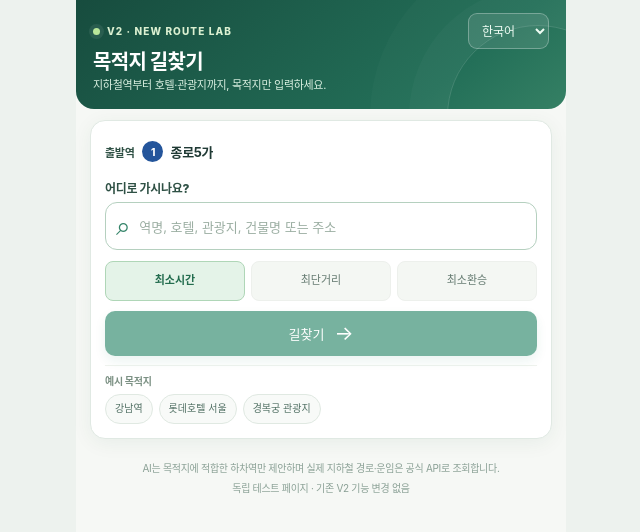
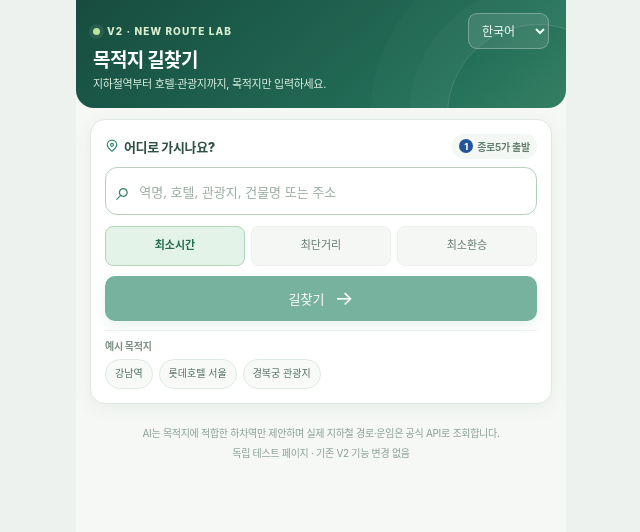
Before and after one commit to kochenkvj-code/subway-ai-guide, a Next.js app: page /v2/route-lab in a window 1280 px wide. Shown: the top 532 px of the page, without its empty margins (319-959 px from the left). Built offline with nearby package versions, Linux system fonts and the light colour scheme.

Commit message:
feat(v2-route): match compact destination header and center raw station tag

```diff
--- a/app/v2/route-lab/RouteLab.jsx
+++ b/app/v2/route-lab/RouteLab.jsx
@@ -71,6 +71,8 @@ export default function UnifiedRouteLab({embedded=false,stationContext=null,lang
   navigationRef.current?.(key,{routeState:{originCode,query,picked,mode,place,route,aiMs,...overrides}});
  }
  const t=COPY[lang],actions=RESULT_ACTIONS[lang],origin=getStationByCode(originCode)||getStationByCode('0154');
+ const originName=origin.names[lang]||origin.names.ko;
+ const departureLabel=({ko:`${originName} 출발`,en:`From ${originName}`,ja:`${originName}から出発`,zh:`从${originName}出发`})[lang];
  const stationMatches=useMemo(()=>{const q=query.trim();if(!q)return [];const first=officialStationMatches(q,lang,8);if(first.length)return first;const withoutSuffix=q.replace(/역$/,'').replace(/\s+station$/i,'');return withoutSuffix!==q?officialStationMatches(withoutSuffix,lang,8):[];},[query,lang]);
  useEffect(()=>{
   if(embedded)return;
@@ -167,11 +169,11 @@ export default function UnifiedRouteLab({embedded=false,stationContext=null,lang
     <h1>{t.title}</h1><p>{t.subtitle}</p>
    </header>
    <section className="rl-search-card">
-    <div className="rl-field-head"><label>{t.origin}</label><div className="rl-station-box"><StationIcon line={origin.line}/><strong>{origin.names[lang]}</strong></div></div>
-
-
     <form onSubmit={e=>{e.preventDefault();void perform(false);}}>
-     <label htmlFor="rl-destination">{t.dest}</label>
+     <div className="rl-destination-heading">
+      <label htmlFor="rl-destination"><svg className="rl-destination-pin" viewBox="0 0 24 24" fill="none" stroke="currentColor" strokeWidth="2" strokeLinecap="round" strokeLinejoin="round" aria-hidden="true"><path d="M20 10c0 5-8 11-8 11S4 15 4 10a8 8 0 0 1 16 0Z"/><circle cx="12" cy="10" r="2.5"/></svg><span>{t.dest}</span></label>
+      <span className="rl-departure-chip" title={departureLabel}><span className="rl-departure-line" style={{background:lineColor(origin.line+'호선')}}>{origin.line}</span><span className="rl-departure-name">{departureLabel}</span></span>
+     </div>
      <div className="rl-query-box"><span className="rl-search-icon">⌕</span><input id="rl-destination" value={query} onChange={e=>changeQuery(e.target.value)} onFocus={()=>setFocused(true)} onBlur={()=>setTimeout(()=>setFocused(false),180)} placeholder={t.placeholder} maxLength={100} autoComplete="off"/>{query&&<button type="button" onClick={()=>changeQuery('')} aria-label="Clear">×</button>}</div>
      {focused&&!picked&&stationMatches.length>0&&<div className="rl-match-list" role="listbox" aria-label={t.suggest}><div className="rl-match-head">{t.suggest}</div>{stationMatches.slice(0,6).map(s=><button key={s.code} type="button" role="option" aria-selected="false" onMouseDown={e=>e.preventDefault()} onClick={()=>choose(s)}><span className="rl-match-icon">🚇</span><span><strong>{stationLabel(s,lang)}</strong><small>{s.lines?.join(' · ')||s.line}</small></span><span className="rl-match-arrow">↗</span></button>)}</div>}
 
@@ -191,10 +193,9 @@ export default function UnifiedRouteLab({embedded=false,stationContext=null,lang
 
      </>:<div className="rl-unverified">{t.unknown}</div>}
      <div className="rl-route-station-debug">
-      <span>{RAW_STATION_COPY[lang].label}</span>
-      <code>{place.rawRouteStationValues?.length
-       ?place.rawRouteStationValues.map((value,index)=><span key={index}>{value||RAW_STATION_COPY[lang].empty}</span>)
-       :place.rawRouteStationTagSeen?RAW_STATION_COPY[lang].malformed:RAW_STATION_COPY[lang].missing}</code>
+      {place.rawRouteStationValues?.length
+       ?place.rawRouteStationValues.map((value,index)=><code className="rl-route-station-tag" key={index}><span>{'<route_station>'}</span><strong>{value||RAW_STATION_COPY[lang].empty}</strong><span>{'</route_station>'}</span></code>)
+       :<span className="rl-route-tag-missing">{place.rawRouteStationTagSeen?RAW_STATION_COPY[lang].malformed:RAW_STATION_COPY[lang].missing}</span>}
       {place.geminiFinishReason&&place.geminiFinishReason!=='STOP'&&<small>finishReason: {place.geminiFinishReason}</small>}
      </div>
    </section>}
--- a/app/v2/route-lab/route-lab.css
+++ b/app/v2/route-lab/route-lab.css
@@ -80,9 +80,10 @@
 .rl-last-mile strong{color:#477b61}
 .rl-last-mile>span{color:#547064}
 .rl-unverified{border:1px solid #e8d9c3;color:#806a4a;background:#fff9ec;font-size:12px;line-height:1.6;padding:11px;border-radius:10px}
-.rl-route-station-debug{display:flex;flex-wrap:wrap;align-items:baseline;gap:5px 9px;margin-top:10px;padding:8px 2px 0;border-top:1px solid #e9eeec;color:#77877d;font-size:10px;line-height:1.45}
-.rl-route-station-debug>span{font-weight:600}
-.rl-route-station-debug code{display:flex;flex-direction:column;gap:3px;min-width:0;font:11px/1.5 ui-monospace,SFMono-Regular,Consolas,monospace;color:#305b48;white-space:pre-wrap;overflow-wrap:anywhere}
+.rl-route-station-debug{display:flex;flex-direction:column;align-items:center;justify-content:center;gap:5px;margin-top:10px;padding:11px 2px 0;border-top:1px solid #e9eeec;color:#77877d;text-align:center}
+.rl-route-station-tag{display:flex;align-items:baseline;justify-content:center;flex-wrap:wrap;column-gap:5px;row-gap:1px;max-width:100%;font:11px/1.6 ui-monospace,SFMono-Regular,Consolas,monospace;color:#89998f;overflow-wrap:anywhere}
+.rl-route-station-tag strong{font-weight:800;color:#267953;white-space:pre-wrap;overflow-wrap:anywhere}
+.rl-route-tag-missing{font-size:11px;color:#84958a}
 .rl-route-station-debug small{font-size:10px;color:#8c7665}
 .rl-sources{margin-top:14px;border-top:1px solid #e8efea;padding-top:12px;display:grid;gap:7px}
 .rl-sources strong{font-size:11px;color:#7e9084}
@@ -224,3 +225,18 @@
 .route-lab .rl-result-feedback button{width:100%;min-height:30px;padding:5px 3px;border:1px solid #cbded5;border-radius:8px;background:#fff;color:#286d54;font-size:10px;font-weight:750;line-height:1.25;text-align:center;white-space:normal}
 .route-lab .rl-result-feedback>span{display:flex;align-items:center;justify-content:center;min-height:66px;color:#197656;font-size:11px;font-weight:750;text-align:center;line-height:1.4}
 @media(max-width:370px){.route-lab .rl-new-destination{font-size:11px}.route-lab .rl-result-feedback button{font-size:9px}}
+
+/* Compact single-line destination heading, matching the current / route card. */
+.route-lab .rl-top h1{font-size:clamp(15px,4.5vw,19px);white-space:nowrap;line-height:1.3;letter-spacing:-.6px}
+.route-lab .rl-destination-heading{display:flex;align-items:center;justify-content:space-between;gap:6px;min-width:0;margin:0 0 8px}
+.route-lab .rl-destination-heading label{display:flex;align-items:center;gap:5px;min-width:0;max-width:65%;flex:0 0 auto;font-size:clamp(10px,2.8vw,13px);font-weight:800;white-space:nowrap;letter-spacing:-.35px;color:#2f5145}
+.route-lab .rl-destination-pin{width:14px;height:14px;flex:none;color:#29886b}
+.route-lab .rl-departure-chip{display:flex;align-items:center;gap:4px;min-width:0;max-width:53%;flex:0 1 auto;padding:5px 7px;border-radius:15px;background:#f3f8f4;color:#64816f;white-space:nowrap;font-size:10px;font-weight:650;letter-spacing:-.25px}
+.route-lab .rl-departure-line{display:inline-flex;align-items:center;justify-content:center;width:14px;height:14px;min-width:14px;border-radius:50%;font-size:9px;line-height:1;font-weight:800;color:white}
+.route-lab .rl-departure-name{min-width:0;overflow:hidden;text-overflow:ellipsis;white-space:nowrap}
+@media(max-width:370px){
+ .route-lab .rl-top h1{font-size:15px}
+ .route-lab .rl-destination-heading label{font-size:10px;gap:3px}
+ .route-lab .rl-destination-pin{width:13px;height:13px}
+ .route-lab .rl-departure-chip{font-size:9px;padding:4px 5px}
+}
```
Also changed, not shown: 1 other file (tests, documents, lock files or other folders).
